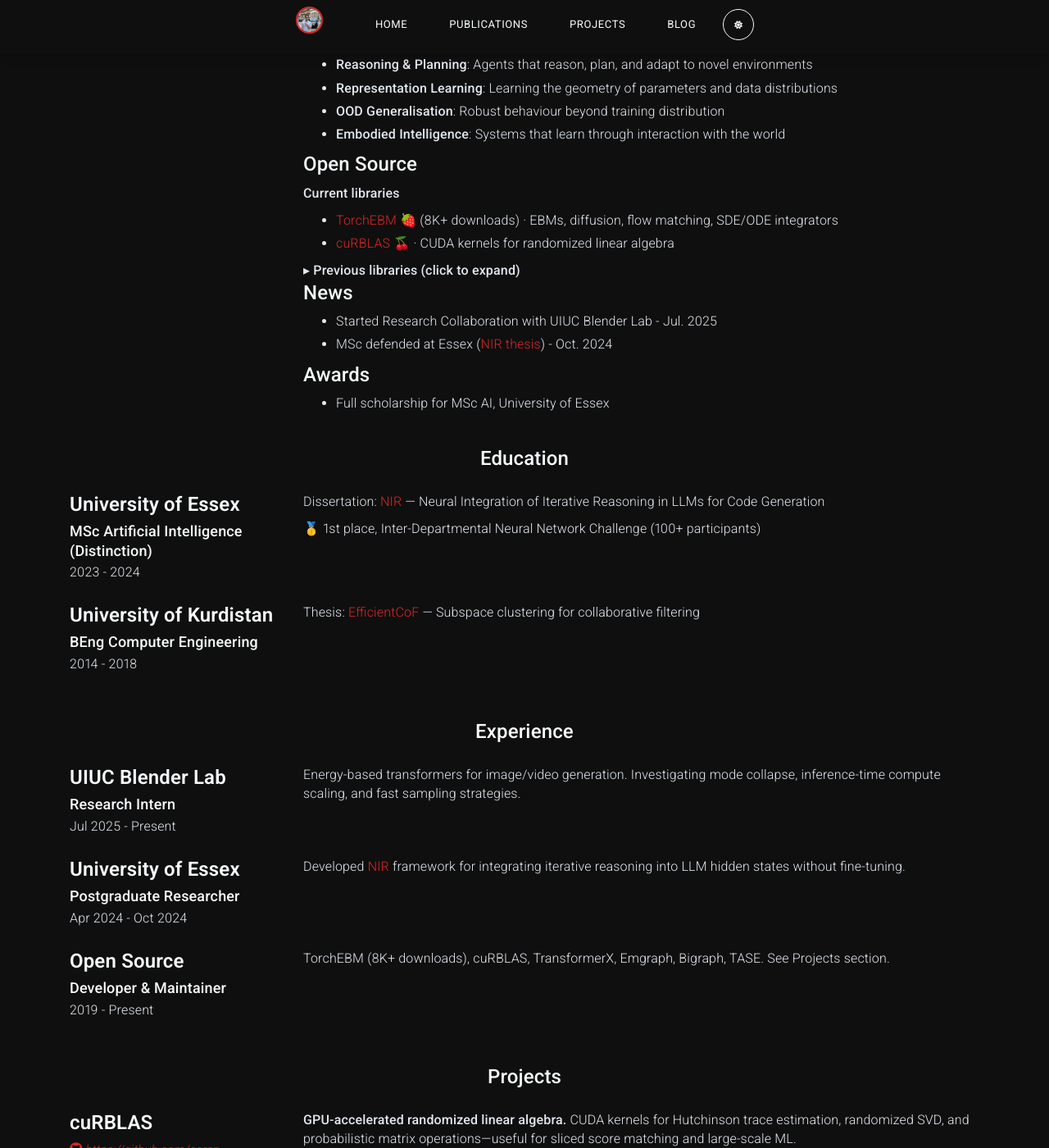
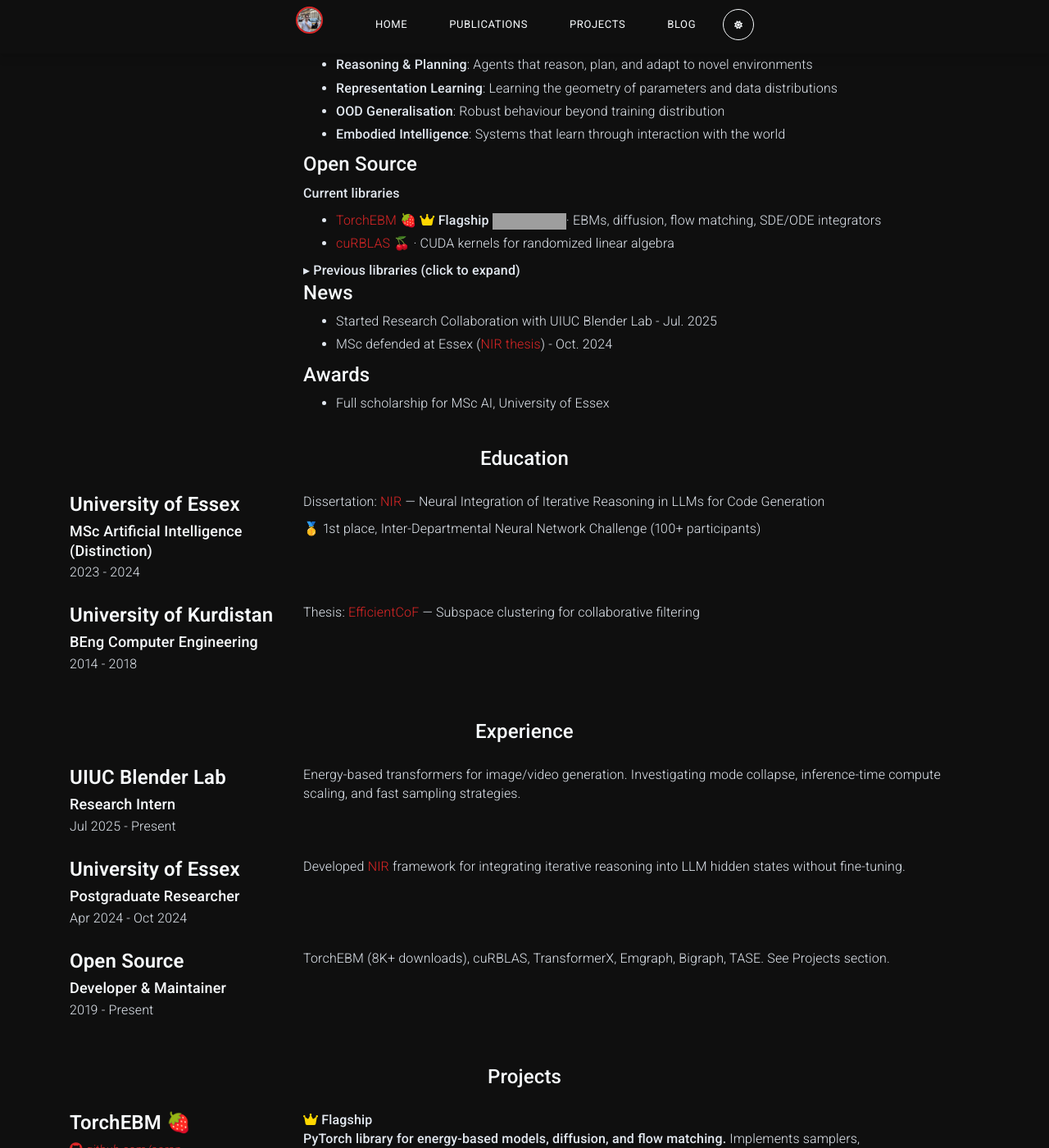
Before and after one commit to soran-ghaderi/soran-ghaderi.github.io, a Jekyll site: the page built from index.md, in a window 1280 px wide and 1400 px high, scrolled down 680 px. Shown: the whole window at 82% size. Built offline with Jekyll 4.4.1, drawn with Linux system fonts in a browser that asks for light colours; nearby versions of some CDN libraries; some of the changed text lies outside the part shown; grey boxes are pictures that could not be loaded.

Commit message:
feat: Enhance project descriptions with flagship indicators and improve styling

```diff
--- a/_config.yml
+++ b/_config.yml
@@ -164,7 +164,7 @@ about_content: | # this will include new lines to allow paragraphs
     <h3>Open Source</h3>
     <p><strong>Current libraries</strong></p>
     <ul>
-        <li><a href="https://github.com/soran-ghaderi/torchebm">TorchEBM 🍓</a> (8K+ downloads) · EBMs, diffusion, flow matching, SDE/ODE integrators</li>
+      <li><a href="https://github.com/soran-ghaderi/torchebm">TorchEBM 🍓</a> <strong><i class="fas fa-crown flagship-crown"></i> Flagship</strong> <img alt="Downloads" src="https://static.pepy.tech/badge/torchebm?style=flat-square">· EBMs, diffusion, flow matching, SDE/ODE integrators</li>
         <li><a href="https://github.com/soran-ghaderi/cuRBLAS">cuRBLAS 🍒</a> · CUDA kernels for randomized linear algebra</li>
     </ul>
     <details>
--- a/_sass/type.scss
+++ b/_sass/type.scss
@@ -846,3 +846,8 @@ span.equation-number {
     width: 0;
   }
 }
+
+/* Flagship crown icon */
+.flagship-crown {
+  color: gold;
+}
```
Also changed, not shown: _data/projects.yml (+14 -12 lines).
